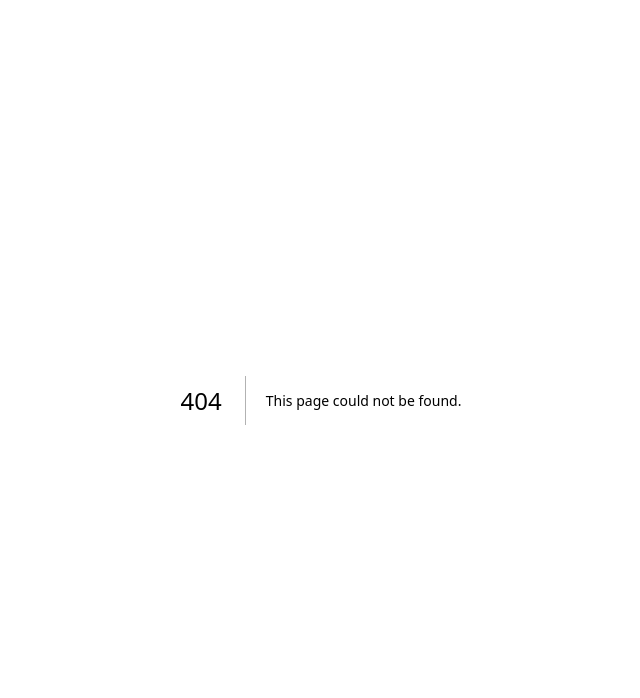
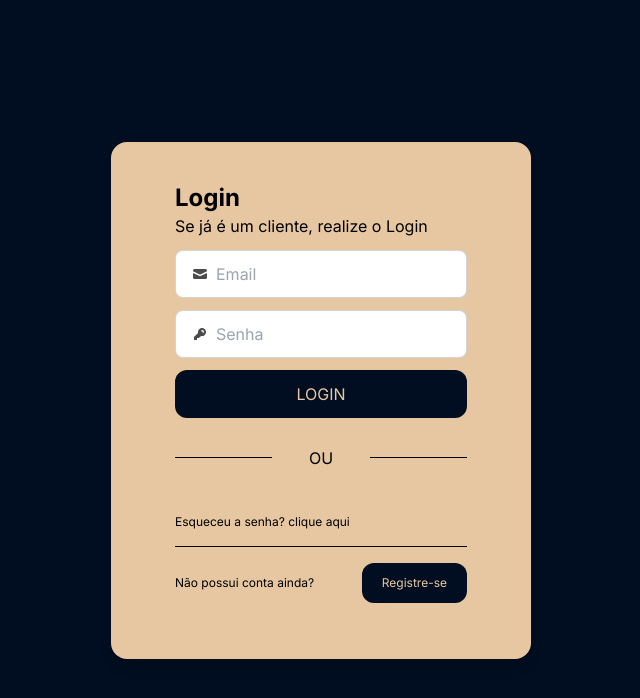
Before and after one commit to serbiow/PI_2semestre, a Next.js app: page /login in a window 1280 px wide. Before the commit this address had no page. Shown: the top 698 px of the page, without its empty margins (319-959 px from the left). Built offline with nearby package versions, Linux system fonts and the light colour scheme.

Commit message:
mesclada a branch do daniel

```diff
--- /dev/null
+++ b/src/app/cadastro/page.tsx
@@ -0,0 +1,74 @@
+export default function cadastro(){
+    return(
+<main>
+      <section className="bg-[#010E21] min-h-screen flex items-center justify-center">
+
+{/* Container */}
+<div className="bg-[#E7C7A1] flex rounded-2xl shadow-lg min-h-96 min-w-fit">
+  <div className="px-16 pt-10 py-10">
+    <h2 className="font-bold text-2xl ">Cadastro</h2>
+    <p className="">Se ainda não é cliente cadastre-se</p>
+
+{/* Formulario */}
+
+{/* Nome */}
+    <form action="" className="flex flex-col mt-4">
+    <label className="input input-bordered flex items-center gap-2">
+  <svg xmlns="http://www.w3.org/2000/svg" viewBox="0 0 16 16" fill="currentColor" className="w-4 h-4 opacity-70"><path d="M8 8a3 3 0 1 0 0-6 3 3 0 0 0 0 6ZM12.735 14c.618 0 1.093-.561.872-1.139a6.002 6.002 0 0 0-11.215 0c-.22.578.254 1.139.872 1.139h9.47Z" /></svg>
+  <input type="text" className="grow" placeholder="Nome" />
+</label>
+{/* Email */}
+  <label className="input input-bordered flex items-center gap-2 mt-2">
+  <svg xmlns="http://www.w3.org/2000/svg" viewBox="0 0 16 16" fill="currentColor" className="w-4 h-4 opacity-70"><path d="M2.5 3A1.5 1.5 0 0 0 1 4.5v.793c.026.009.051.02.076.032L7.674 8.51c.206.1.446.1.652 0l6.598-3.185A.755.755 0 0 1 15 5.293V4.5A1.5 1.5 0 0 0 13.5 3h-11Z" /><path d="M15 6.954 8.978 9.86a2.25 2.25 0 0 1-1.956 0L1 6.954V11.5A1.5 1.5 0 0 0 2.5 13h11a1.5 1.5 0 0 0 1.5-1.5V6.954Z" /></svg>
+  <input
+    type="text"
+    className="grow bg-slate-100"
+    placeholder="Email" />
+</label>
+{/* Telefone */}
+<label className="input input-bordered flex items-center gap-2 mt-2">
+<svg aria-hidden="true" focusable="false" xmlns="http://www.w3.org/2000/svg" viewBox="0 0 512 512" width="1em" height="1em"><path d="M493.4 24.6l-104-24c-11.3-2.6-22.9 3.3-27.5 13.9l-48 112c-4.2 9.8-1.4 21.3 6.9 28l60.6 49.6c-36 76.7-98.9 140.5-177.2 177.2l-49.6-60.6c-6.8-8.3-18.2-11.1-28-6.9l-112 48C3.9 366.5-2 378.1.6 389.4l24 104C27.1 504.2 36.7 512 48 512c256.1 0 464-207.5 464-464 0-11.2-7.7-20.9-18.6-23.4z"/></svg>
+<input type="text" className="grow" placeholder="Telefone" />
+</label>
+{/* Senha */}
+<label className="input input-bordered flex items-center gap-2 mt-3">
+  <svg xmlns="http://www.w3.org/2000/svg" viewBox="0 0 16 16" fill="currentColor" className="w-4 h-4 opacity-70"><path fillRule="evenodd" d="M14 6a4 4 0 0 1-4.899 3.899l-1.955 1.955a.5.5 0 0 1-.353.146H5v1.5a.5.5 0 0 1-.5.5h-2a.5.5 0 0 1-.5-.5v-2.293a.5.5 0 0 1 .146-.353l3.955-3.955A4 4 0 1 1 14 6Zm-4-2a.75.75 0 0 0 0 1.5.5.5 0 0 1 .5.5.75.75 0 0 0 1.5 0 2 2 0 0 0-2-2Z" clipRule="evenodd" /></svg>
+  <input
+    type="password"
+    className="grow"
+    placeholder="Senha"
+    />
+</label>
+<button className="bg-[#010E21] text-[#E7C7A1] rounded-xl pt-3 py-3 mt-5 hover:bg-[#445a7e] transition-all ">CADASTRAR</button>
+
+    </form>
+
+{/* Registro */}
+
+  <div className="mt-7 grid grid-cols-3 items-center text-black">
+    <hr className="border-black" />
+    <p className="text-center">OU</p>
+    <hr className="border-black" />
+    </div>
+
+<div className=" py-4 text-xs flex justify-between">
+      <p className="pt-3 py-3">Já possui uma conta?</p>
+      <a href="login"><button className=" rounded-xl pt-3 p-5 py-3 justify-center bg-[#283242] hover:bg-[#526d99] transition-all text-[#b3a89b]">Entrar</button></a>
+</div>
+
+
+
+  </div>
+
+
+
+</div>
+
+
+
+      </section>
+      </main>
+
+
+    )
+}
--- a/src/app/globals.css
+++ b/src/app/globals.css
@@ -30,4 +30,7 @@ body {
   .text-balance {
     text-wrap: balance;
   }
+  .divbg{
+    background-image: url("https://www.google.com/url?sa=i&url=https%3A%2F%2Ftecnoblog.net%2Fnoticias%2Fdesenvolvedor-descobre-que-ia-que-gera-imagens-e-otima-para-comprimir-fotos%2F&psig=AOvVaw1dZjnO6vU-0UNaoj0rTLpc&ust=1711684845378000&source=images&cd=vfe&opi=89978449&ved=0CBIQjRxqFwoTCPCoo4uJloUDFQAAAAAdAAAAABAE");
+  }
 }
--- /dev/null
+++ b/src/app/login/page.tsx
@@ -0,0 +1,65 @@
+export default function Login() {
+    return (
+      <main>
+      <section className="bg-[#010E21] min-h-screen flex items-center justify-center">
+<div className="bg-[#E7C7A1] flex rounded-2xl shadow-lg min-h-96 min-w-fit">
+
+
+  <div className="px-16 pt-10 py-10">
+    <h2 className="font-bold text-2xl ">Login</h2>
+    <p className="">Se já é um cliente, realize o Login</p>
+
+    {/* Formulario */}
+
+{/* Email */}
+    <form action="" className="flex flex-col">
+
+  <label className="input input-bordered flex items-center gap-2 mt-3">
+  <svg xmlns="http://www.w3.org/2000/svg" viewBox="0 0 16 16" fill="currentColor" className="w-4 h-4 opacity-70"><path d="M2.5 3A1.5 1.5 0 0 0 1 4.5v.793c.026.009.051.02.076.032L7.674 8.51c.206.1.446.1.652 0l6.598-3.185A.755.755 0 0 1 15 5.293V4.5A1.5 1.5 0 0 0 13.5 3h-11Z" /><path d="M15 6.954 8.978 9.86a2.25 2.25 0 0 1-1.956 0L1 6.954V11.5A1.5 1.5 0 0 0 2.5 13h11a1.5 1.5 0 0 0 1.5-1.5V6.954Z" /></svg>
+  <input
+    type="text"
+    className="grow"
+    placeholder="Email" />
+</label>
+{/* Senha */}
+<label className="input input-bordered flex items-center gap-2 mt-3">
+  <svg xmlns="http://www.w3.org/2000/svg" viewBox="0 0 16 16" fill="currentColor" className="w-4 h-4 opacity-70"><path fillRule="evenodd" d="M14 6a4 4 0 0 1-4.899 3.899l-1.955 1.955a.5.5 0 0 1-.353.146H5v1.5a.5.5 0 0 1-.5.5h-2a.5.5 0 0 1-.5-.5v-2.293a.5.5 0 0 1 .146-.353l3.955-3.955A4 4 0 1 1 14 6Zm-4-2a.75.75 0 0 0 0 1.5.5.5 0 0 1 .5.5.75.75 0 0 0 1.5 0 2 2 0 0 0-2-2Z" clipRule="evenodd" /></svg>
+  <input
+    type="password"
+    className="grow"
+    placeholder="Senha"
+    />
+</label>
+<button className="bg-[#010E21] text-[#E7C7A1] rounded-xl pt-3 py-3 mt-3 hover:bg-[#445a7e] transition-all " >LOGIN</button>
+    </form>
+
+
+{/* Esqueceu a senha / não possui conta */}
+
+  <div className="mt-7 grid grid-cols-3 items-center text-black">
+    <hr className="border-black" />
+    <p className="text-center">OU</p>
+    <hr className="border-black" />
+    </div>
+
+    <p className="mt-7 text-xs border-black border-b py-4">Esqueceu a senha? <span>clique aqui</span></p>
+
+<div className=" py-4 text-xs flex justify-between">
+      <p className="pt-3 py-3">Não possui conta ainda?</p>
+      <a href="cadastro"><button className=" rounded-xl pt-3 p-5 py-3 justify-center bg-[#010E21] text-[#E7C7A1] hover:bg-[#445a7e] transition-all">Registre-se</button></a>
+</div>
+
+
+
+  </div>
+
+
+
+</div>
+
+
+
+      </section>
+      </main>
+    );
+  }
--- a/tailwind.config.ts
+++ b/tailwind.config.ts
@@ -15,6 +15,6 @@ const config: Config = {
       },
     },
   },
-  plugins: [],
+  plugins: [require("daisyui")],
 };
 export default config;
```
